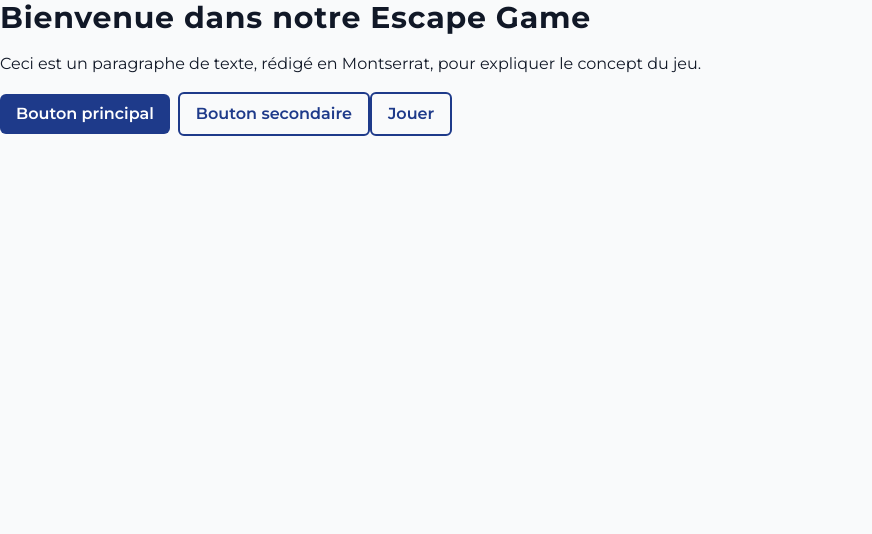
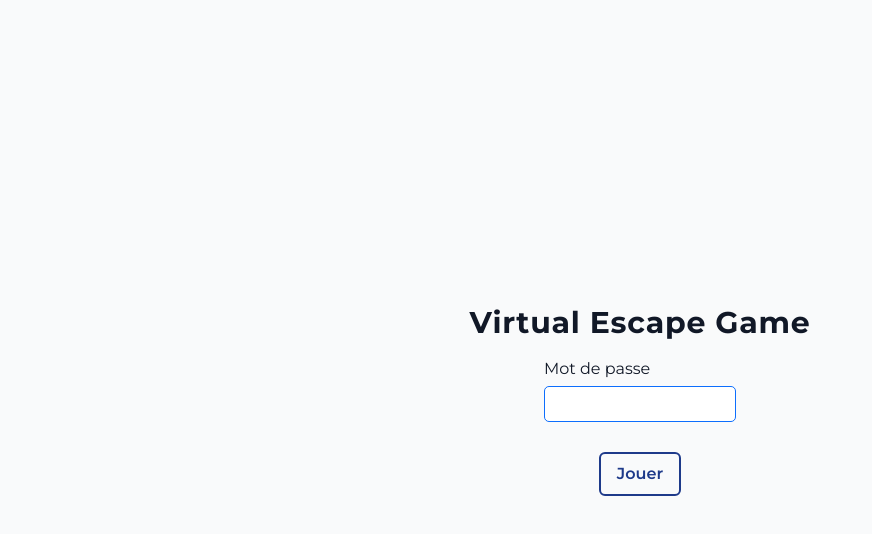
Before and after one commit to funky-shrimp/HEG-virtual-escape-game, a Vue app: page / in a window 1280 px wide. Shown: the top 534 px of the page, without its empty margins (0-872 px from the left). Built offline with nearby package versions, Linux system fonts and the light colour scheme.

Commit message:
Corrections mineures du jeu

```diff
--- a/src/assets/rooms/room1.json
+++ b/src/assets/rooms/room1.json
@@ -4,7 +4,7 @@
   "riddle":{
     "question":"Ah ben non c'est pas aussi facile... il faut un mot de passe pour entrer...",
     "answer":"compte de resultat",
-    "congratulation":"Le chiffre d’affaires représente le montant des ventes (de biens ou de services) et se trouve dans le compte de résultat."
+    "congratulation":["Le chiffre d’affaires représente le montant des ventes (de biens ou de services) et se trouve dans le compte de résultat."]
   },
   "areas": [
     {
--- a/src/assets/rooms/room2.json
+++ b/src/assets/rooms/room2.json
@@ -4,7 +4,7 @@
   "riddle": {
     "question": "Cette porte est verrouillée par un cadenas à six chiffres.",
     "answer": "221444",
-    "congratulation":"On prévoit de vendre 2’668 casques sur l’année N à CHF 83 par pièce. Le chiffre d’affaires prévisionnel correspond à 2’668 X 83 = 221’444"
+    "congratulation":["On prévoit de vendre 2'668 casques sur l'année N à CHF 83 par pièce.", "Le chiffre d'affaires prévisionnel correspond à 2'668 X 83 = 221'444"]
   },
   "areas": [
     {
--- a/src/assets/rooms/room3.json
+++ b/src/assets/rooms/room3.json
@@ -4,7 +4,7 @@
   "riddle": {
     "question": "Cette porte est verrouillée par un cadenas à six chiffres.",
     "answer": "179861",
-    "congratulation":"Le chiffre d’affaires représente le montant des ventes (de biens ou de services) et se trouve dans le compte de résultat.",
+    "congratulation":["Le chiffre d'affaires représente le montant des ventes (de biens ou de services) et se trouve dans le compte de résultat."],
     "warning":"Katastrof! Les agents de Legranmechan sont derrière vous! Passez vite par la fenêtre pour sortir!"
   },
   "areas": [
@@ -17,7 +17,7 @@
       "height": 33
     },
     {
-      "name": "Maillot 15",
+      "name": "Maillot 44",
       "class": "item",
       "takeable": true,
       "image": "/src/assets/rooms/img/room_3/items/maillot_15.png",
@@ -36,7 +36,7 @@
         "riddle": {
           "image": "/src/assets/rooms/img/room_3/items/poubelle_papier-zoom.png",
           "answer": "RESULTAT NET / CAPITAUX PROPRES",
-          "congratulation":"La rentabilité des capitaux propres est une mesure qui permet de mesurer combien chaque franc investi par les actionnaires dans l’entreprise génère en performance nette. Comme tous les ratios, il doit être analysé dans un contexte et dans une vision historique. Par exemple, après distribution d’un dividende aux actionnaires, ce ratio augmente mécaniquement pour un même niveau de résultat (le dénominateur baisse). Il convient donc de l’analyser sur une période de plusieurs années, et de le comparer avec l’équivalent dans des entreprises similaires, sur la même période.",
+          "congratulation":["La rentabilité des capitaux propres est une mesure qui permet de mesurer combien chaque franc investi par les actionnaires dans l'entreprise génère en performance nette.", "Comme tous les ratios, il doit être analysé dans un contexte et dans une vision historique.","Par exemple, après distribution d'un dividende aux actionnaires, ce ratio augmente mécaniquement pour un même niveau de résultat (le dénominateur baisse). Il convient donc de l'analyser sur une période de plusieurs années, et de le comparer avec l'équivalent dans des entreprises similaires, sur la même période."],
           "unlock": ["Un Papier","Sortie vestiaire","Sortie poubelle"],
           "hide": ["Un papier avec une énigme"]
         },
--- a/src/assets/rooms/room4.json
+++ b/src/assets/rooms/room4.json
@@ -5,7 +5,7 @@
     "riddle":{
         "question":"Vous semblez avoir trouvé un interrupteur, mais pour l’enclencher, vous devez répondre à la question suivante : «Les Suisses ont un terme très spécifique pour nommer une provision pour dépréciation de créances clients. Quel est ce terme ?»",
         "answer":"DUCROIRE",
-        "congratulation":"Lorsqu’on estime qu’il existe un risque qu’un client ne paie pas, on constitue une provision pour les pertes sur créances clients. Cette provision s’appelle « Ducroire » en Suisse."
+        "congratulation":["Lorsqu'on estime qu'il existe un risque qu'un client ne paie pas, on constitue une provision pour les pertes sur créances clients.","Cette provision s'appelle « Ducroire » en Suisse."]
     },
     "areas":[
         {
--- a/src/assets/rooms/room5.json
+++ b/src/assets/rooms/room5.json
@@ -4,7 +4,7 @@
     "riddle":{
         "question":"Encore une porte verrouillée par un code à cinq chiffres!",
         "answer":"41583",
-        "congratulation":"Pour connaitre le montant des créances des clients, on prend le chiffre d’affaire de l’année, on déduit le montant des encaissements de l’année et on ajoute ce montant au montant des créances de l’année dernière. Le chiffre d’affaires de l’année 2022 devrait atteindre CHF 221'444 et on prévoit d’encaisser CHF 179'861. Ainsi, les clients qui n’auront pas encore payé en N seront enregistrés dans les créances clients pour un montant de : 221'444 (chiffre d’affaires) – 179'861 (encaissements) + 0 (créances clients au 31.12.N-1) = 41’583. On peut contrôler ce montant en se disant que ce sont 30% des ventes de novembre et 60% des ventes de décembre qui seront payées en N+1 = 30% x 37’350 + 60% x 50’630 = 41'583."
+        "congratulation":["Pour connaitre le montant des créances des clients, on prend le chiffre d'affaire de l'année, on déduit le montant des encaissements de l'année et on ajoute ce montant au montant des créances de l'année dernière.","Le chiffre d'affaires de l'année 2022 devrait atteindre CHF 221'444 et on prévoit d'encaisser CHF 179'861.", "Ainsi, les clients qui n'auront pas encore payé en N seront enregistrés dans les créances clients pour un montant de : 221'444 (chiffre d'affaires) – 179'861 (encaissements) + 0 (créances clients au 31.12.N-1) = 41'583.", "On peut contrôler ce montant en se disant que ce sont 30% des ventes de novembre et 60% des ventes de décembre qui seront payées en N+1 = 30% x 37'350 + 60% x 50'630 = 41'583."]
     },
     "areas":[
         {
--- a/src/assets/rooms/room6.json
+++ b/src/assets/rooms/room6.json
@@ -1,6 +1,6 @@
 {
   "name": "room6",
   "background": "/src/assets/rooms/img/room_6/view/room_6-lac.jpg",
-  "finish":"Bravo! Vous avez réussi à récupérer le golden kask et ceci sans vous faire attraper par Legranmechan. \n\n Maintenant, direction le concours Innosport ! Toujours aussi forts les Innokickers",
+  "finish":["Bravo! Vous avez réussi à récupérer le golden kask et ceci sans vous faire attraper par Legranmechan.", "Maintenant, direction le concours Innosport ! Toujours aussi forts les Innokickers"],
   "areas": []
 }
--- a/src/components/ContextualWindow.vue
+++ b/src/components/ContextualWindow.vue
@@ -9,7 +9,7 @@ export default {
   emits: ["closeWindow"],
 
   props: {
-    congratText: String,
+    contextualInfos: Object,
     warning:String
   },
 
@@ -22,14 +22,12 @@ export default {
   <div class="overlay"></div>
   <div class="contextual-window">
     <div class="contextual-header">
-      <p>Bravo</p>
+      <p>{{contextualInfos.title}}</p>
       <button id="close-contextual-cross" @click="$emit('closeWindow')"></button>
     </div>
-    <div class="contextual-content" v-if="congratText">
-      {{ congratText }}
-    </div>
-    <div style="color:red" class="contextual-content" v-if="warning!=''">
-      {{ warning }}
+    <div class="contextual-content" v-if="contextualInfos.text" >
+      <p v-for="text in contextualInfos.text">{{ text }}</p>
+      <p v-if="warning!=''" style="color:red">{{ warning }}</p>
     </div>
     <div class="contextual-footer">
         <button id="close-contextual-window" @click="$emit('closeWindow')">Ok</button>
@@ -50,6 +48,7 @@ export default {
   max-width: 60vw;
   background-color: white;
   border-radius: 5px;
+  z-index: 1;
 }
 
 .contextual-window div {
@@ -65,8 +64,9 @@ export default {
 
 .contextual-content {
   display: flex;
-  justify-content: center;
+  flex-direction: column;
   min-height: 10vh;
+  gap:10px;
 }
 
 .contextual-content:has(img) {
--- a/src/components/RiddleWindow.vue
+++ b/src/components/RiddleWindow.vue
@@ -12,7 +12,14 @@ export default {
 
   emits: ["closeRiddle", "answerRiddle"],
 
-  methods: {},
+  methods: {
+
+    nope(){
+      if (document.getElementById("nope").classList.contains("nyet")) {
+        document.getElementById("nope").classList.toggle("nyet");
+      }
+    }
+  },
 };
 </script>
 
@@ -27,8 +34,9 @@ export default {
         <img v-if="riddle.image" :src="riddle.image" :style="{ width: '50%' }" />
         <p v-if="riddle.question">{{ riddle.question }}</p>
         <input type="text" v-model="userAnswer" placeholder="Votre réponse" @keypress.enter="$emit('answerRiddle', userAnswer)"/>
+        <p id="nope" class="nyet" style="color: red;">Mauvaise réponse. (Attention à l'orthographe)</p>
     </div>
-    <div class="item-footer">
+    <div class="riddle-footer">
       <button id="close-riddle-window" @click="$emit('closeRiddle')">
         Fermer
       </button>
@@ -40,6 +48,11 @@ export default {
 </template>
 
 <style scoped>
+
+.nyet{
+  display: none;
+}
+
 .overlay {
   width: 100vw;
   height: 100vh;
--- /dev/null
+++ b/src/views/GameHome.vue
@@ -0,0 +1,117 @@
+<script>
+export default {
+  data() {
+    return {
+      password: "innokick2025",
+      userInput: "",
+    };
+  },
+
+  methods: {
+    playGame(e) {
+      e.preventDefault();
+      if(this.userInput === this.password){
+        this.$router.push("/game");
+      }else{
+        this.displayError();
+      }
+      /*if (this.userEmail === "" || !this.isEmailValid(this.userEmail)) {
+        this.displayError();
+      } else {
+        this.$router.push("/game");
+      }
+        */
+    },
+    displayError() {
+      if (document.getElementById("error").classList.contains("hidden")) {
+        document.getElementById("error").classList.toggle("hidden");
+      }
+    },
+
+    isEmailValid(email) {
+      return /^[^\s@]+@heig-vd\.ch$/.test(email);
+    },
+  },
+  mounted() {
+    if(localStorage.getItem("gameProgress")) this.$router.push("/game");
+  },
+};
+</script>
+
+<template>
+  <div id="intr">
+    <h1 class="title-1">Virtual Escape Game</h1>
+    <form>
+      <div>
+        <label for="password">Mot de passe</label>
+        <input
+          id="password"
+          type="password"
+          v-model="userInput"
+        />
+      </div>
+      <div id="error" class="hidden">
+        <p>Vous n'avez pas entré le bon mot de passe</p>
+      </div>
+      <input
+        type="submit"
+        @click="playGame"
+        class="btn btn-secondary"
+        value="Jouer"
+      />
+    </form>
+  </div>
+</template>
+
+<style scoped>
+#intr {
+  height: 100vh;
+  width: 50vw;
+  margin: auto;
+  display: flex;
+  flex-direction: column;
+  justify-content: center;
+  align-items: center;
+}
+form {
+  width: 100%;
+  display: flex;
+  flex-direction: column;
+  gap: 10px;
+  align-items: flex-start;
+  justify-content: center;
+}
+
+form div {
+  margin: auto;
+  width: 30%;
+  display: flex;
+  flex-direction: column;
+  justify-content: center;
+  align-items: center;
+  gap: 5px;
+}
+
+input[type="password"] {
+  width: 100%;
+  padding: 5px;
+  border: 1px solid #0d6efd;
+  border-radius: 5px;
+}
+label {
+  align-self: flex-start;
+}
+
+input[type="submit"] {
+  margin-top: 20px;
+  align-self: center;
+}
+
+.hidden {
+  display: none;
+}
+
+#error {
+  color: red;
+}
+</style>
--- a/src/views/HomeView.vue
+++ b/src/views/HomeView.vue
@@ -1,9 +1,10 @@
 <script setup>
 import HelloWorld from "../components/HelloWorld.vue";
+import GameHome from "./GameHome.vue";
 </script>
 
 <template>
   <main>
-    <HelloWorld />
+    <GameHome />
   </main>
 </template>
```
Also changed, not shown: src/views/GameView.vue (+48 -21 lines), src/assets/rooms/img/room_3/items/maillot_15-zoom.png, src/assets/rooms/img/room_3/items/maillot_15.png.
